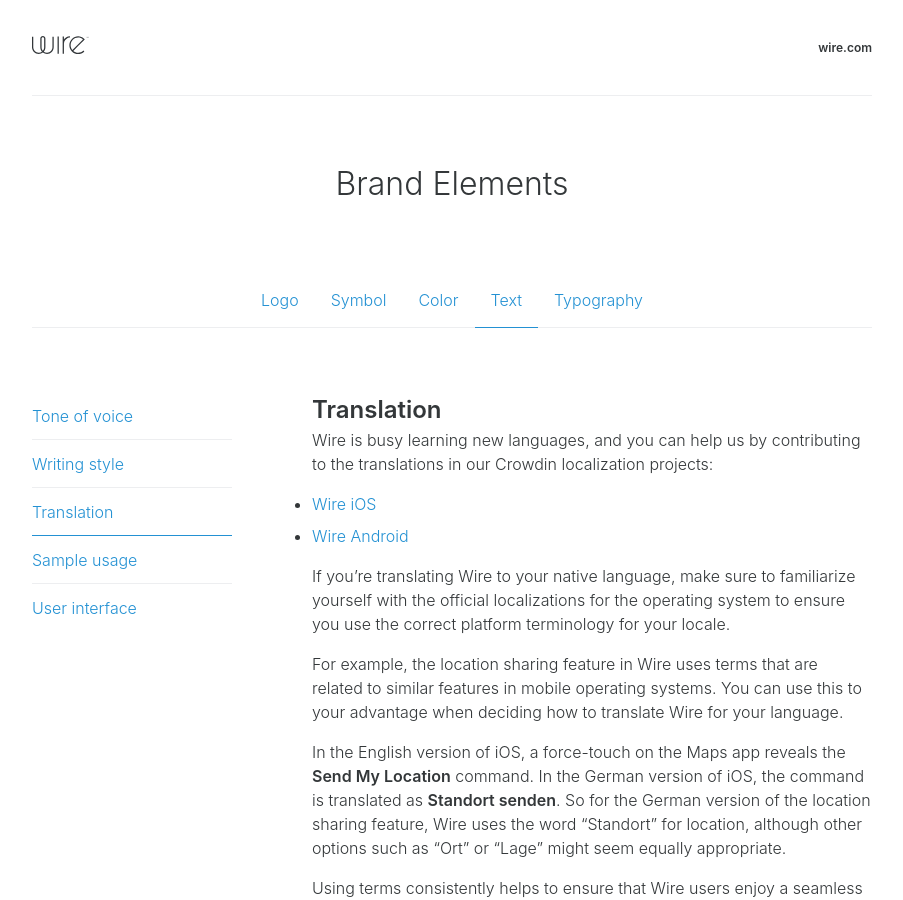
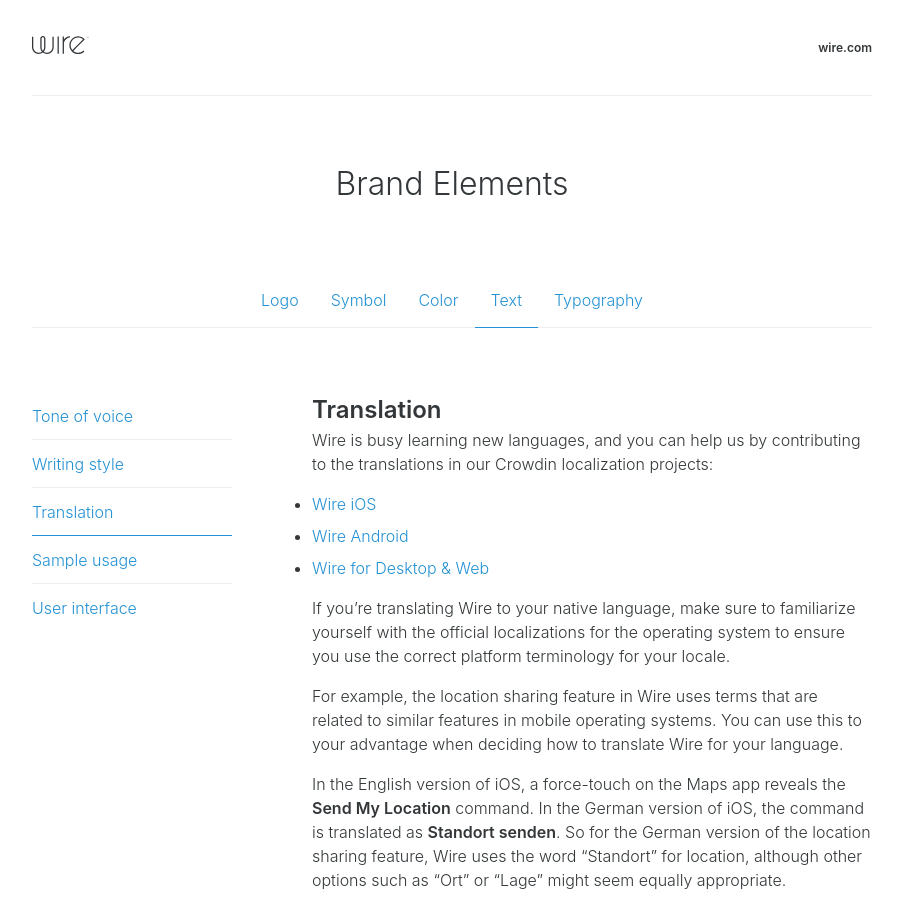
Before and after one commit to wireapp/brand, a Jekyll site: the page built from text/translation/index.md, in a window 1280 px wide and 900 px high. Shown: the whole window, without its empty margins (188-1091 px from the left). Built offline with Jekyll 4.4.1, drawn with Linux system fonts in a browser that asks for light colours; some of the changed lines change nothing that is shown.

Commit message:
Link to new Crowdin project: Wire for Desktop & Web

```diff
--- a/text/translation/index.md
+++ b/text/translation/index.md
@@ -10,6 +10,7 @@
 
 * [Wire iOS][1]
 * [Wire Android][2]
+* [Wire for Desktop & Web][3]
 
 If you're translating Wire to your native language, make sure to familiarize yourself with the official localizations for the operating system to ensure you use the correct platform terminology for your locale.
 
@@ -25,31 +26,32 @@
 
 If you don't have access to a device in the language, check public resources provided by the device manufacturer or software developer to verify the official terms.
 
-For example, to verify terminology for iOS, you might visit [support.apple.com][3] and search for a term such as “location sharing”.
+For example, to verify terminology for iOS, you might visit [support.apple.com][4] and search for a term such as “location sharing”.
 
 Many articles are available in multiple languages, so you can select an article from the search results and switch to a different language to verify the localized language equivalents, for example:
 
-* [https://support.apple.com/kb/PH19426?viewlocale=en\_US][4]
-* [https://support.apple.com/kb/PH19426?viewlocale=de\_DE][5]
-* [https://support.apple.com/kb/PH19426?viewlocale=sv\_SE][6]
+* [https://support.apple.com/kb/PH19426?viewlocale=en\_US][5]
+* [https://support.apple.com/kb/PH19426?viewlocale=de\_DE][6]
+* [https://support.apple.com/kb/PH19426?viewlocale=sv\_SE][7]
 
 
 ### German terminology
 
-There's also an initial version of the [German/English glossary][7] that you can use to search for the German equivalents of our English terms.
+There's also an initial version of the [German/English glossary][8] that you can use to search for the German equivalents of our English terms.
 
 This file was created from the translation memory for the iOS project, so it still contains many long strings and placeholders, but it should give you a good idea of the current German terminology.
 
 A proper multilingual glossary will eventually be integrated into our Crowdin localization platform, so translators will have access to annotated terminology suggestions within the translation tool.
 
-For a list of multi-touch gesture terms & their German equivalents, see [multi-touch-gestures.csv][8]. These terms are derived from Apple's official German glossary.
+For a list of multi-touch gesture terms & their German equivalents, see [multi-touch-gestures.csv][9]. These terms are derived from Apple's official German glossary.
 
 
 [1]: https://crowdin.com/project/wire-ios
 [2]: https://crowdin.com/project/wire-android
-[3]: https://support.apple.com/
-[4]: https://support.apple.com/kb/PH19426?viewlocale=en_US
-[5]: https://support.apple.com/kb/PH19426?viewlocale=de_DE
-[6]: https://support.apple.com/kb/PH19426?viewlocale=sv_SE
-[7]: https://github.com/wearezeta/copywriting/blob/master/Glossary/Wire-iOS_EN-DE.csv
-[8]: https://github.com/wearezeta/copywriting/blob/master/Glossary/multi-touch-gestures.csv
+[3]: https://crowdin.com/project/wire-cs
+[4]: https://support.apple.com/
+[5]: https://support.apple.com/kb/PH19426?viewlocale=en_US
+[6]: https://support.apple.com/kb/PH19426?viewlocale=de_DE
+[7]: https://support.apple.com/kb/PH19426?viewlocale=sv_SE
+[8]: https://github.com/wearezeta/copywriting/blob/master/Glossary/Wire-iOS_EN-DE.csv
+[9]: https://github.com/wearezeta/copywriting/blob/master/Glossary/multi-touch-gestures.csv
```
